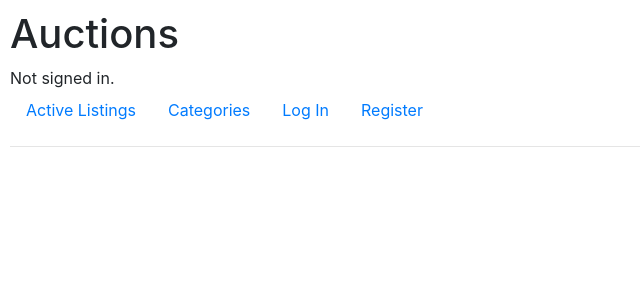
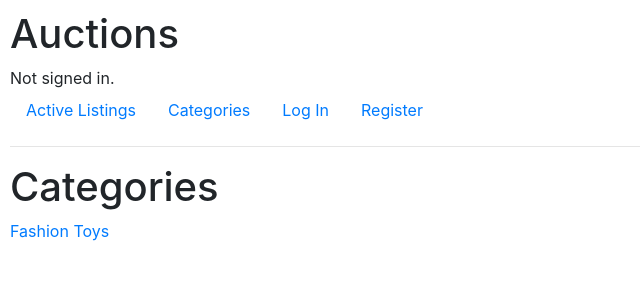
Before and after one commit to rafaelmourato/commerce-cs50, a Django app: page /categories in a window 1280 px wide. Shown: the top 300 px of the page, without its empty margins (0-640 px from the left). Run offline with Django 3.2, Linux system fonts and the light colour scheme; data comes from the database, SQL or seed files in the repository; some libraries are stand-ins or nearby versions.

Commit message:
m aking the categories page

```diff
--- a/auctions/templates/auctions/categories.html
+++ b/auctions/templates/auctions/categories.html
@@ -1,5 +1,18 @@
 {% extends "auctions/layout.html" %}
 
 {% block body %}
-
+    {% if categories %}
+        <h1>Categories</h1>
+        {% for key, value in categories %}
+            {% if key %}
+            <a href="{% url 'category' key %}">{{ value }}</a>
+            {% endif %}
+        {% endfor %}
+    {% endif %}
+    {% if listings %}
+        <h1>{{ category }}</h1>
+        {% for listing in listings %}
+        <a href="{% url 'listing' listing.id %}">{{ listing.Title }}</a><br>
+        {% endfor %}
+    {% endif %}
 {% endblock %}
--- a/auctions/urls.py
+++ b/auctions/urls.py
@@ -9,8 +9,10 @@ urlpatterns = [
     path("register", views.register, name="register"),
     path("createlisting", views.create_listing, name="createlisting"),
     path("endlisting/<int:id>", views.end_listing, name="endlisting"),
-    path("categories", views.categories, name="categories"),
+    path("categories", views.categoriesList, name="categories"),
+    path("categories/<str:category>", views.categoryList, name="category"),
     path("listing/<int:id>", views.listing, name="listing"),
     path("watchlist/>", views.watchlist, name="watchlist"),
-    path("watchlistAdd/<int:id>", views.watchlistAdd, name="watchlistAdd")
+    path("watchlisttoggle/<int:id>", views.watchlist_toggle, name="watchlistToggle")
+
 ]
--- a/auctions/views.py
+++ b/auctions/views.py
@@ -7,15 +7,14 @@ from django.shortcuts import render
 from django.urls import reverse
 
 from .models import User, Listing, Bid
-
-
-class ListingForm(forms.Form):
-    categories = [ ("",""),
+categories = [ ("",""),
         ('Fash', 'Fashion'),
         ('Toys', 'Toys'),
         ('Elec', 'Electronics'),
         ( 'Home', 'Home'),
     ]
+
+class ListingForm(forms.Form):
     Title = forms.CharField(max_length=64)
     Description = forms.CharField(widget=forms.Textarea)
     CurrentBid = forms.DecimalField(max_digits = 10, decimal_places=2)
@@ -47,8 +46,20 @@ def create_listing(request):
             "form": ListingForm()
         })
 
-def categories(request):
-    return render(request, "auctions/categories.html")
+def categoriesList(request):
+    used_categories = Listing.objects.values_list("Category", flat=True).distinct()
+    filtered_categories = [item for item in categories if item[0] in used_categories]
+    return render(request, "auctions/categories.html",{
+        "categories": filtered_categories
+    })
+
+def categoryList(request, category):
+    listings = Listing.objects.filter(Category=category)
+    value = next((label for key, label in categories if key == category), category)
+    return render(request, "auctions/categories.html",{
+        "listings": listings,
+        "category": value
+    })
 
 def listing(request, id):
     listing = Listing.objects.get(pk=id)
@@ -82,12 +93,16 @@ def end_listing(request, id):
     return HttpResponseRedirect(reverse("index"), id=id)
 
 @login_required
-def watchlistAdd(request, id):
+def watchlist_toggle(request, id):
     user = request.user
     if request.method == "POST" and user.is_authenticated:
         listing = Listing.objects.get(pk=id)
-        user.Watchlist.add(listing)
-        message = "Added to your watchlist"
+        if listing not in user.Watchlist.all():
+            user.Watchlist.add(listing)
+            message = "Added to your watchlist"
+        else:
+            user.Watchlist.remove(listing)
+            message = "Deleted from your watchlist"
     else:
         message = "You must be logged in"
     return render(request, "auctions/listing.html",{
```
Also changed, not shown: auctions/templates/auctions/listing.html (+5 -2 lines), README.md.
